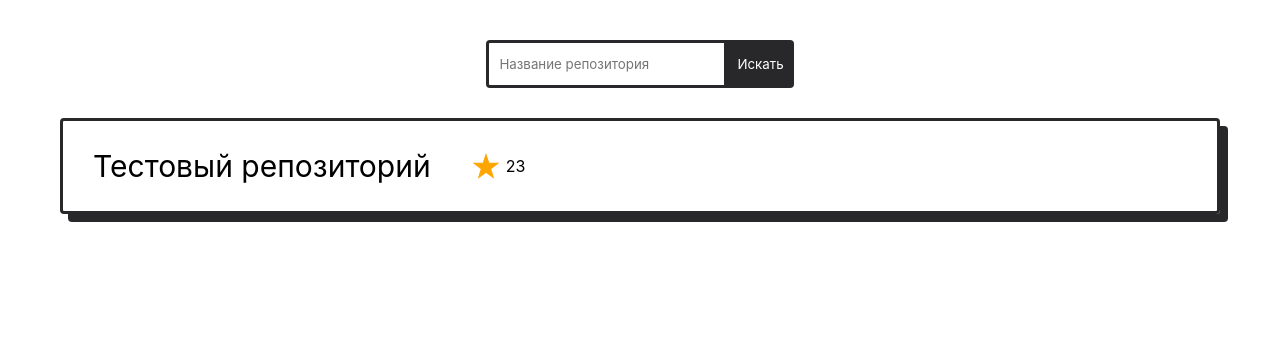
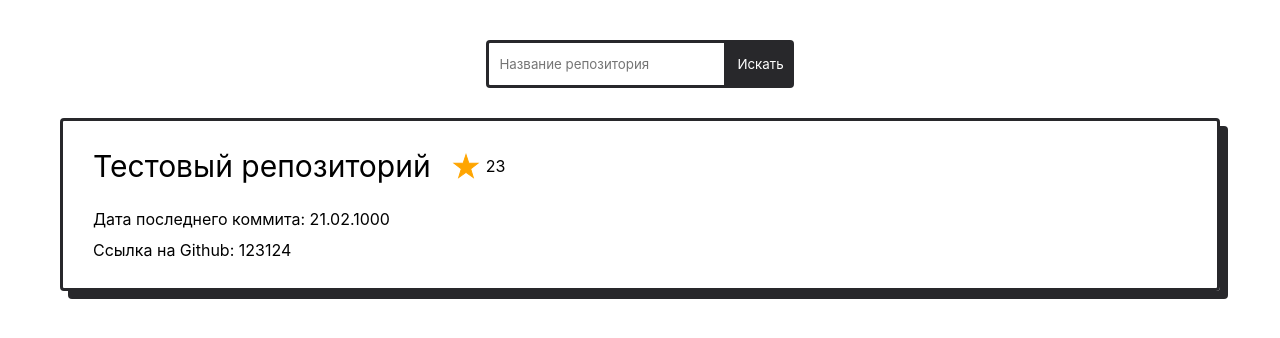
Before and after one commit to Nikitonu4/MyGithub, a Vue app in the folder client/: page / in a window 1280 px wide. Shown: the top 338 px of the page. Built offline with nearby package versions, Linux system fonts and the light colour scheme; a web font is replaced by a local one; what @tanstack/vue-query would draw is missing.

Commit message:
feat: добавил в карточку ссылку и дату

```diff
--- a/client/src/modules/repositories-list/components/repository-card/repository-card.vue
+++ b/client/src/modules/repositories-list/components/repository-card/repository-card.vue
@@ -1,13 +1,19 @@
 <template>
   <div class="repository-card">
-    <div class="repository-card__title">{{ title }}</div>
-    <div class="repository-card__stars">
+    <div class="repository-card__header">
+      <div class="repository-card__header-title">{{ title }}</div>
+      <div class="repository-card__header-stars">
         <img
-        class="repository-card__stars-img"
+          class="repository-card__header-stars__img"
           src="@/assets/img/star.svg"
           alt="star"
         />
         <div>{{ stars }}</div>
+      </div>
+    </div>
+    <div class="repository-card__main">
+      <p>Дата последнего коммита: {{ lastCommitDate }}</p>
+      <p>Ссылка на Github: {{ githubLink }}</p>
     </div>
   </div>
 </template>
@@ -27,18 +33,28 @@
     border: 3px solid colors.$black;
     box-shadow: 0.5rem 0.5rem 0 colors.$black;
     display: flex;
+    flex-direction: column;
+    gap: 30px;
+    &__header {
+      display: flex;
       align-items: center;
-    gap: 40px;
-    &__title {
+      gap: 20px;
+      &-title {
         font-size: 30px;
       }
-    &__stars {
+      &-stars {
         display: flex;
         align-items: center;
         gap: 5px;
-      &-img {
+        &__img {
           width: 30px;
         }
       }
     }
+    &__main {
+      display: flex;
+      flex-direction: column;
+      gap: 15px;
+    }
+  }
 </style>
```
Lines whose indentation alone changed are shown as unchanged.
